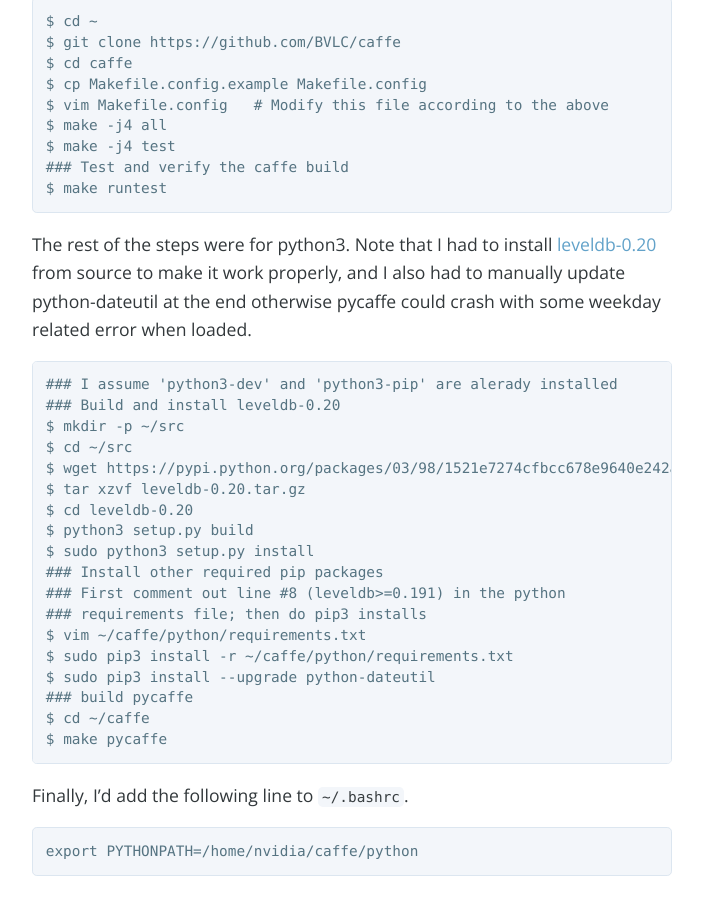
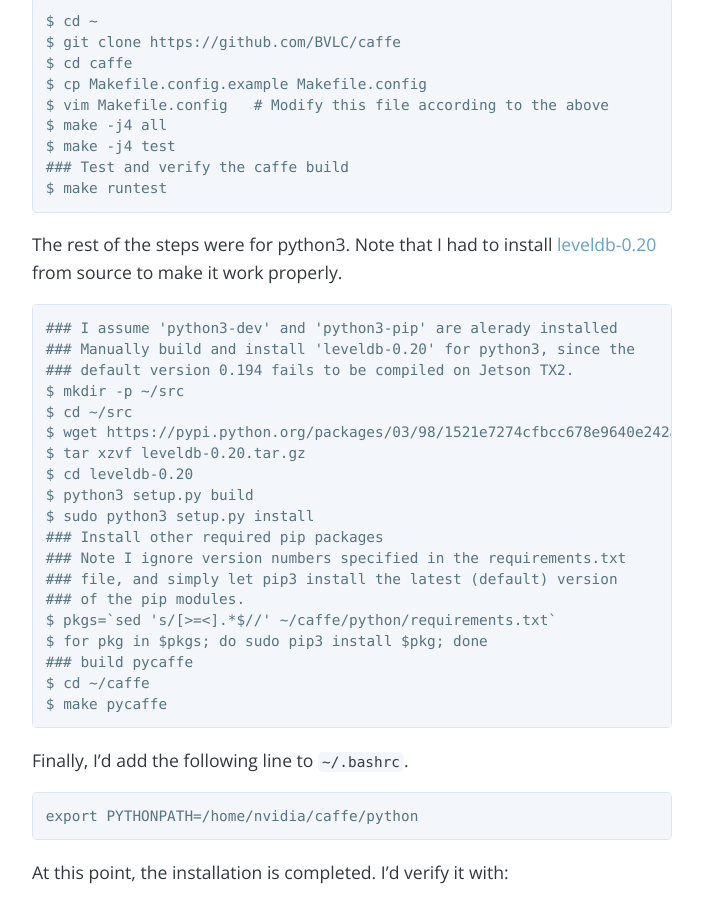
Before and after one commit to jkjung-avt/jkjung-avt.github.io, a Jekyll site: the page built from _posts/2017-08-08-caffe-on-tx2.md, in a window 1280 px wide and 900 px high, scrolled down 1839 px. Shown: the whole window, without its empty margins (288-991 px from the left). Built offline with Jekyll 4.4.1, drawn with Linux system fonts in a browser that asks for light colours; nearby versions of some CDN libraries; comment, search, counter and statistics services are not loaded; some of the changed text lies outside the part shown.

Commit message:
Update the way how I install pip packages for caffe

````diff
--- a/_posts/2017-08-08-caffe-on-tx2.md
+++ b/_posts/2017-08-08-caffe-on-tx2.md
@@ -62,11 +62,12 @@
 $ make runtest
 ```
 
-The rest of the steps were for python3. Note that I had to install [leveldb-0.20](https://pypi.python.org/pypi/leveldb) from source to make it work properly, and I also had to manually update python-dateutil at the end otherwise pycaffe could crash with some weekday related error when loaded.
+The rest of the steps were for python3. Note that I had to install [leveldb-0.20](https://pypi.python.org/pypi/leveldb) from source to make it work properly.
 
 ```shell
 ### I assume 'python3-dev' and 'python3-pip' are alerady installed
-### Build and install leveldb-0.20
+### Manually build and install 'leveldb-0.20' for python3, since the
+### default version 0.194 fails to be compiled on Jetson TX2.
 $ mkdir -p ~/src
 $ cd ~/src
 $ wget https://pypi.python.org/packages/03/98/1521e7274cfbcc678e9640e242a62cbcd18743f9c5761179da165c940eac/leveldb-0.20.tar.gz
@@ -75,11 +76,11 @@
 $ python3 setup.py build
 $ sudo python3 setup.py install
 ### Install other required pip packages
-### First comment out line #8 (leveldb>=0.191) in the python
-### requirements file; then do pip3 installs
-$ vim ~/caffe/python/requirements.txt
-$ sudo pip3 install -r ~/caffe/python/requirements.txt
-$ sudo pip3 install --upgrade python-dateutil
+### Note I ignore version numbers specified in the requirements.txt
+### file, and simply let pip3 install the latest (default) version
+### of the pip modules.
+$ pkgs=`sed 's/[>=<].*$//' ~/caffe/python/requirements.txt`
+$ for pkg in $pkgs; do sudo pip3 install $pkg; done
 ### build pycaffe
 $ cd ~/caffe
 $ make pycaffe
````
Also changed, not shown: other parts of _posts/2017-08-08-caffe-on-tx2.md (+1 -1 lines).
